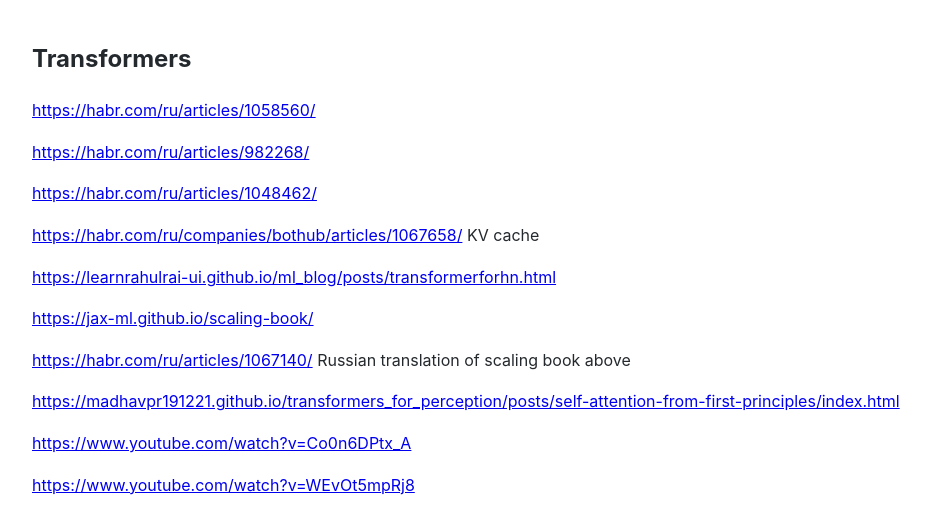
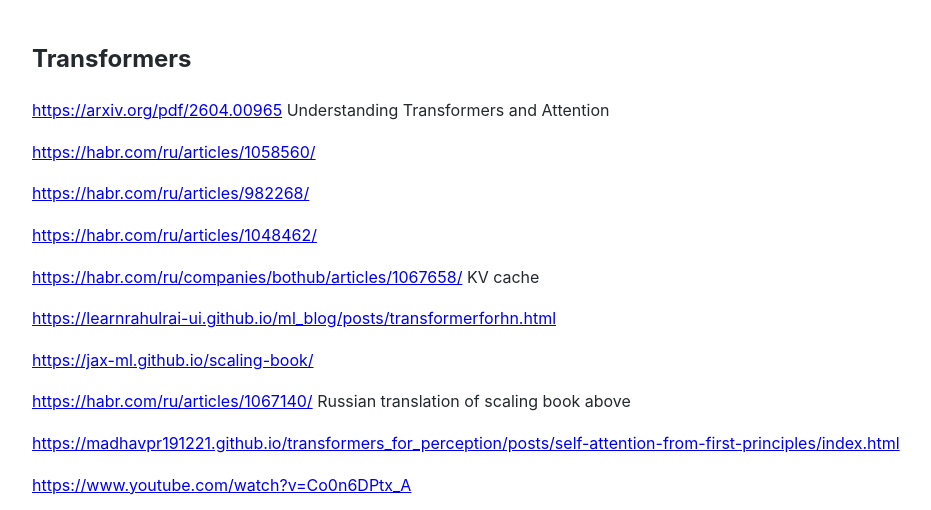
Before and after one commit to Michael-Lubinsky/michael-lubinsky.github.com, a Jekyll site: the page built from ml/transformer.md, in a window 1280 px wide and 900 px high, cut to the strip 0-510 px from the top of the window. Shown: the whole strip, without its empty margins (158-1089 px from the left). Built offline with Jekyll 4.4.1, drawn with Linux system fonts in a browser that asks for light colours; our own code applies the rules of GitHub Pages for plain Markdown files.

Commit message:
Update transformer.md

```diff
--- a/ml/transformer.md
+++ b/ml/transformer.md
@@ -1,4 +1,6 @@
 ## Transformers
+
+<https://arxiv.org/pdf/2604.00965> Understanding Transformers and Attention
 
 <https://habr.com/ru/articles/1058560/>
 
```
